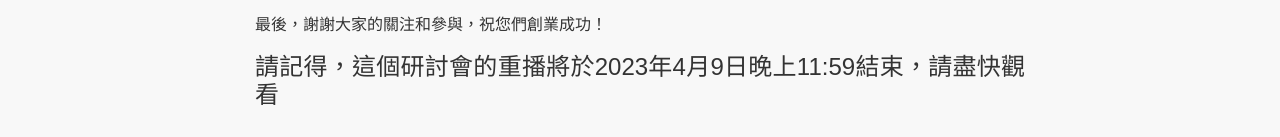
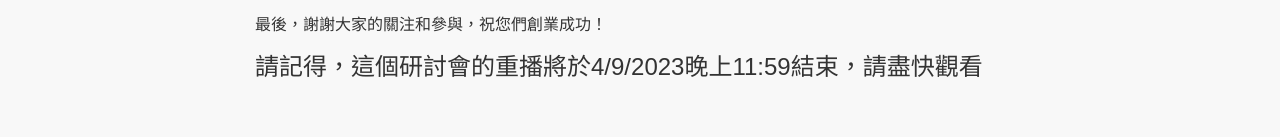
Before and after one commit to HarryFan/webinar_video, a plain HTML site: page index.html in a window 1280 px wide. Shown: the part 1404-1541 px from the top of the page. After the commit the page ends 1515 px from the top, so only its background shows below. Drawn offline with nearby package versions, Linux system fonts and the light colour scheme.

Commit message:
update code

```diff
--- a/index.html
+++ b/index.html
@@ -32,7 +32,7 @@
 
 
     <div class="embed-responsive embed-responsive-16by9">
-        <iframe class="embed-responsive-item" src="https://www.youtube.com/embed/h-dPvvPAao4" allowfullscreen></iframe>
+        <iframe class="embed-responsive-item" src="" allowfullscreen></iframe>
     </div>
     <div class="container">
         <article>
@@ -69,56 +69,65 @@
             <p>
                 最後，謝謝大家的關注和參與，祝您們創業成功！
             </p>
-            <h3>
-                請記得，這個研討會的重播將於2023年4月9日晚上11:59結束，請盡快觀看
+            <h3 id="deadlineWarning">
+                請記得，這個研討會的重播將於2023年4月3日晚上11:59結束，請盡快觀看
             </h3>
+        </article>
     </div>
-    </article>
-    </div>
+
     <script>
         $(document).ready(function () {
 
-            // 檢查是否有觀看次數的 cookie，如果沒有就新增一個
-            var count = parseInt(getCookie("webinar_count"));
-            if (isNaN(count)) {
-                count = 130; // 將初始值改成 130
+            // 定義 YouTube 影片 ID
+            const videoId = "h-dPvvPAao4";
+
+            // 定義截止日期
+            const deadline = new Date("2023/4/9 23:59:59");
+
+            // 設定youtube影片
+            const embemItem = $(".embed-responsive-item");
+            embemItem.attr("src", `https://www.youtube.com/embed/${videoId}`);
+
+            // 設定 deadlineWarning
+            $("#deadlineWarning").text(`請記得，這個研討會的重播將於${deadline.toLocaleDateString()}晚上11:59結束，請盡快觀看`);
+
+
+
+            // 在網頁中顯示觀看次數並更新 Cookie
+            function updateViewCount() {
+                const count = parseInt(getCookie("webinar_count")) || 130;
+                $("#viewCount").text(count + 1);
+                setCookie("webinar_count", (count + 1).toString(), 4);
             }
-            // 在網頁中顯示觀看次數
-            $("#viewCount").text(count);
-            // 每次網頁載入時，觀看次數加 1，並更新 cookie 和顯示的數字
-            setCookie("count", (count + 1).toString(), 4);
-            $("#viewCount").text(count + 1);
-
 
             // 取得指定名稱的 cookie 值
             function getCookie(name) {
-                var value = "; " + document.cookie;
-                var parts = value.split("; " + name + "=");
-                if (parts.length == 2) return parts.pop().split(";").shift();
+                const value = "; " + document.cookie;
+                const parts = value.split("; " + name + "=");
+                return parts.length === 2 ? parts.pop().split(";").shift() : null;
             }
 
             // 設定一個 cookie，有效期為 days 天
             function setCookie(name, value, days) {
-                var expires = "";
+                let expires = "";
                 if (days) {
-                    var date = new Date();
+                    const date = new Date();
                     date.setTime(date.getTime() + (days * 24 * 60 * 60 * 1000));
                     expires = "; expires=" + date.toUTCString();
                 }
                 document.cookie = name + "=" + (value || "") + expires + "; path=/";
             }
 
-            // 定義截止日期
-            const deadline = new Date("2023/4/9 23:59:59");
+            // 執行更新觀看次數
+            updateViewCount();
+
+
             // 取得當前日期
             const currentDate = new Date();
-            // 比較當前日期和截止日期，如果當前日期比截止日期晚，顯示遮罩層
-            if (currentDate > deadline) {
-                $(".overlay").show();
-            } else {
-                // 否則隱藏遮罩層
-                $(".overlay").hide();
-            }
+
+            // 比較當前日期和截止日期，如果當前日期比截止日期晚，顯示遮罩層，否則隱藏遮罩層
+            currentDate > deadline ? $(".overlay").show() : $(".overlay").hide();
+
             // 設定網頁標題為截止日期
             document.title = `截止日期 ${deadline.toLocaleDateString()} 23:59:59`;
 
```
